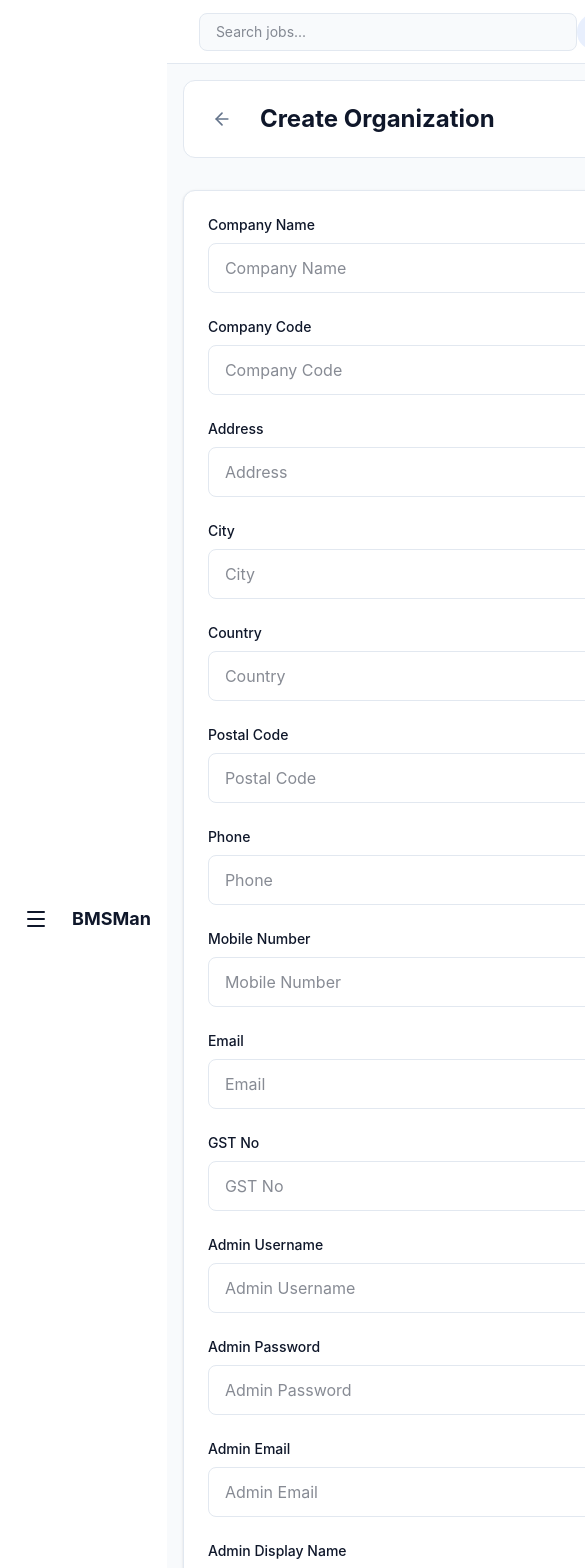
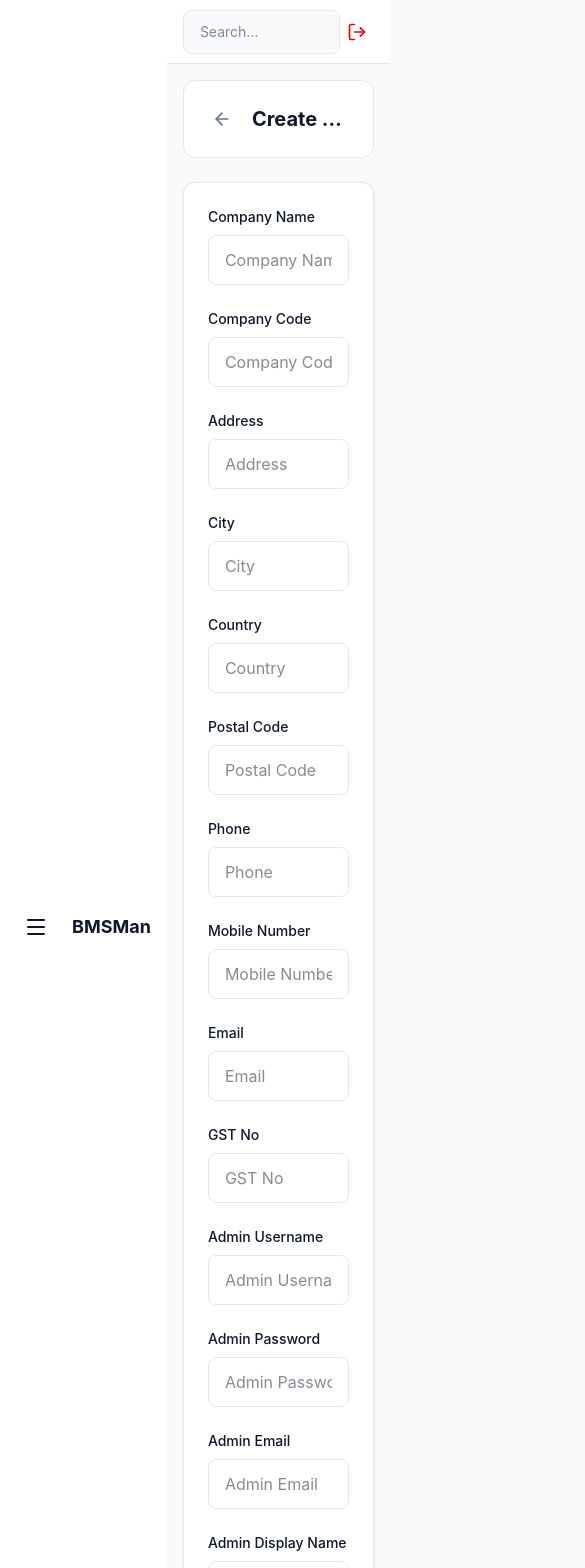
Before and after one commit to sourabh7373/bmsman, a Next.js app: page /organizations/create in a window 390 px wide. Shown: the top 1568 px of the page, 585 px wide, since content can reach past the window. Built offline with nearby package versions, Linux system fonts and the light colour scheme.

Commit message:
make it mobile optimized

```diff
--- a/app/globals.css
+++ b/app/globals.css
@@ -21,9 +21,21 @@
   --font-sans: "Inter", ui-sans-serif, system-ui, sans-serif;
 }
 
+* {
+  box-sizing: border-box;
+  min-width: 0;
+}
+
 body {
   background: var(--background);
   color: var(--foreground);
   font-family: var(--font-sans);
   -webkit-font-smoothing: antialiased;
+  overflow-x: hidden;
+  width: 100%;
 }
+
+/* Ensure tables don't break layout */
+.overflow-x-auto {
+  -webkit-overflow-scrolling: touch;
+}
--- a/app/organizations/page.tsx
+++ b/app/organizations/page.tsx
@@ -40,9 +40,9 @@ export default function Organizations() {
   return (
     <div className="flex min-h-screen bg-background">
       <Sidebar />
-      <div className="flex-1 flex flex-col">
+      <div className="flex-1 flex flex-col w-full overflow-hidden">
         <Topbar />
-        <main className="p-4 lg:p-8">
+        <main className="p-4 lg:p-8 w-full">
           <div className="flex flex-col sm:flex-row sm:justify-between sm:items-center gap-4 mb-8">
             <PageHeader title="Organizations" showBack={true} />
             <Link href="/organizations/create">
@@ -63,7 +63,7 @@ export default function Organizations() {
               <div className="p-8 text-center text-muted">Loading...</div>
             ) : (
               <div className="overflow-x-auto">
-                <table className="w-full text-sm">
+                <table className="w-full text-sm min-w-[600px]">
                   <thead>
                     <tr className="border-b border-border text-muted bg-gray-50/50">
                       <th className="p-4 text-left font-medium">Company Name</th>
--- a/components/PageHeader.tsx
+++ b/components/PageHeader.tsx
@@ -12,8 +12,8 @@ export default function PageHeader({ title, showBack = true }: Props) {
   const router = useRouter();
 
   return (
-    <div className="flex items-center justify-between mb-8 bg-card p-4 rounded-xl border border-border">
-      <div className="flex items-center gap-4">
+    <div className="flex items-center justify-between mb-6 bg-card p-4 rounded-xl border border-border">
+      <div className="flex items-center gap-2 sm:gap-4">
         {showBack && (
           <button
             onClick={() => {
@@ -23,13 +23,15 @@ export default function PageHeader({ title, showBack = true }: Props) {
                 router.push("/dashboard");
               }
             }}
-            className="flex items-center justify-center w-11 h-11 rounded-lg hover:bg-gray-100 text-muted hover:text-foreground transition-colors"
-            aria-label="Go back"
+            className="flex items-center justify-center w-11 h-11 rounded-lg hover:bg-gray-100 text-muted hover:text-foreground transition-colors shrink-0 focus:ring-2 focus:ring-primary focus:outline-none"
+            aria-label="Go back to previous page"
           >
-            <ArrowLeft size={20} />
+            <ArrowLeft size={20} aria-hidden="true" />
           </button>
         )}
-        <h1 className="text-2xl font-bold text-foreground">{title}</h1>
+        <h1 className="text-xl sm:text-2xl font-bold text-foreground truncate" aria-level={1}>
+          {title}
+        </h1>
       </div>
     </div>
   );
--- a/components/Sidebar.tsx
+++ b/components/Sidebar.tsx
@@ -18,7 +18,12 @@ export default function Sidebar() {
     <>
       {/* Mobile Hamburger */}
       <div className="lg:hidden flex items-center p-4 border-b border-border bg-card">
-        <button onClick={() => setIsOpen(!isOpen)} className="p-2 text-foreground">
+        <button
+          onClick={() => setIsOpen(!isOpen)}
+          className="p-2 text-foreground rounded-lg hover:bg-gray-100 focus:ring-2 focus:ring-primary focus:outline-none"
+          aria-label="Toggle navigation menu"
+          aria-expanded={isOpen}
+        >
           {isOpen ? <X size={24} /> : <Menu size={24} />}
         </button>
         <span className="ml-4 font-bold text-lg">BMSMan</span>
@@ -31,14 +36,14 @@ export default function Sidebar() {
         }`}
       >
         <h1 className="hidden lg:block text-xl font-bold text-foreground mb-10 px-3">BMSMan</h1>
-        <nav>
+        <nav aria-label="Main navigation">
           <ul className="space-y-1">
             {navItems.map((item) => (
               <li key={item.name}>
                 <Link
                   href={item.href}
                   onClick={() => setIsOpen(false)}
-                  className="flex items-center p-3 text-foreground rounded-lg hover:bg-gray-100 transition-colors h-[44px]"
+                  className="flex items-center p-3 text-foreground rounded-lg hover:bg-gray-100 transition-colors h-[44px] focus:ring-2 focus:ring-primary focus:outline-none"
                 >
                   {item.name}
                 </Link>
@@ -53,6 +58,7 @@ export default function Sidebar() {
         <div
           className="fixed inset-0 bg-black/20 z-40 lg:hidden"
           onClick={() => setIsOpen(false)}
+          aria-hidden="true"
         />
       )}
     </>
--- a/components/StatsCard.tsx
+++ b/components/StatsCard.tsx
@@ -5,7 +5,7 @@ interface Props {
 
 export default function StatsCard({ title, value }: Props) {
   return (
-    <div className="bg-card border border-border rounded-xl p-6 shadow-sm transition-all hover:shadow-md">
+    <div className="bg-card border border-border rounded-xl p-6 shadow-sm transition-all hover:shadow-md min-h-[120px] flex flex-col justify-center">
       <p className="text-sm font-medium text-muted">{title}</p>
       <h2 className="text-3xl font-bold text-foreground mt-2">{value}</h2>
     </div>
--- a/components/Topbar.tsx
+++ b/components/Topbar.tsx
@@ -1,6 +1,7 @@
 "use client";
 
 import { useRouter } from "next/navigation";
+import { ArrowLeft, LogOut } from "lucide-react";
 
 export default function Topbar() {
   const router = useRouter();
@@ -12,13 +13,15 @@ export default function Topbar() {
   };
 
   return (
-    <header className="h-16 bg-card border-b border-border flex items-center justify-between px-8">
+    <header className="h-16 bg-card border-b border-border flex items-center justify-between px-4 sm:px-8 shrink-0">
       <input
-        className="w-96 bg-background border border-border rounded-lg px-4 py-2 text-sm outline-none focus:ring-2 focus:ring-primary/20 transition-all"
-        placeholder="Search jobs..."
+        className="w-full max-w-[200px] sm:max-w-96 bg-background border border-border rounded-lg px-4 py-2.5 text-sm outline-none focus:ring-2 focus:ring-primary/20 transition-all h-[44px]"
+        placeholder="Search..."
+        aria-label="Search"
       />
 
-      <div className="flex items-center gap-4">
+      <div className="flex items-center gap-2 sm:gap-4">
+        <div className="hidden sm:flex items-center gap-3">
           <div className="w-9 h-9 rounded-full bg-primary/10 text-primary flex items-center justify-center font-semibold text-sm">
             SA
           </div>
@@ -26,11 +29,14 @@ export default function Topbar() {
             <p className="text-sm font-medium text-foreground">Super Admin</p>
             <p className="text-xs text-muted">Administrator</p>
           </div>
+        </div>
         <button
           onClick={logout}
-          className="bg-red-50 hover:bg-red-100 text-red-600 px-4 py-2 rounded-lg text-sm font-medium transition-colors"
+          className="flex items-center justify-center w-11 h-11 sm:w-auto sm:px-4 sm:h-[44px] rounded-lg text-red-600 hover:bg-red-50 transition-colors focus:ring-2 focus:ring-red-500 focus:outline-none"
+          aria-label="Logout"
         >
-          Logout
+          <LogOut size={20} aria-hidden="true" />
+          <span className="hidden sm:inline ml-2 font-medium">Logout</span>
         </button>
       </div>
     </header>
```
Lines whose indentation alone changed are shown as unchanged.
